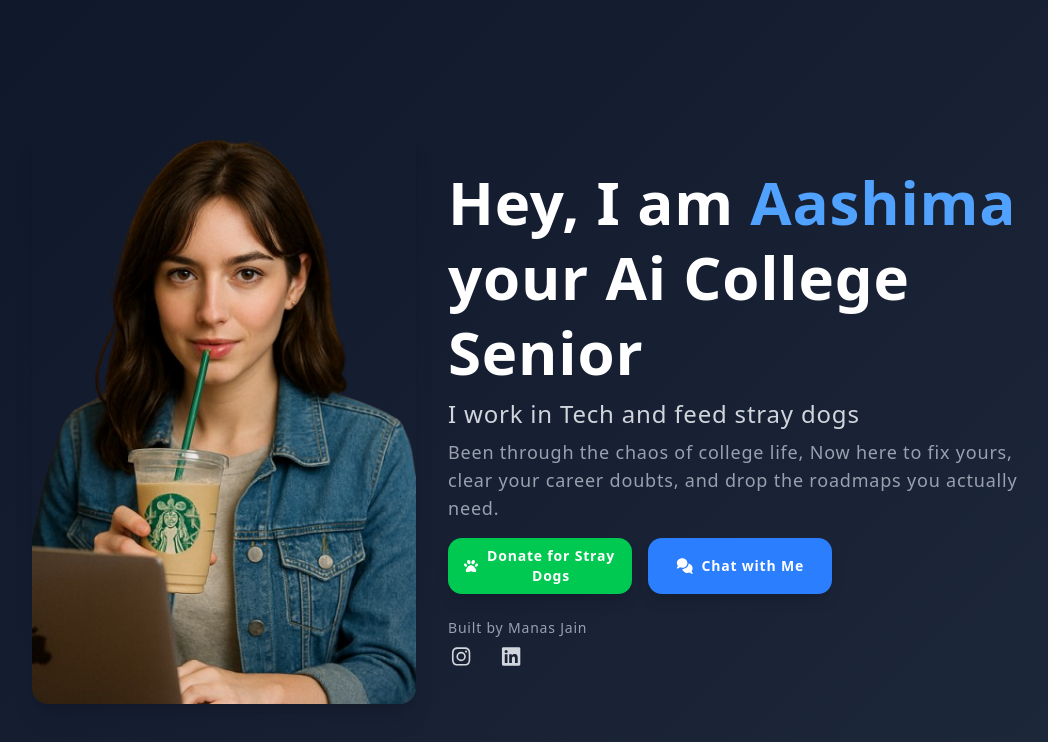
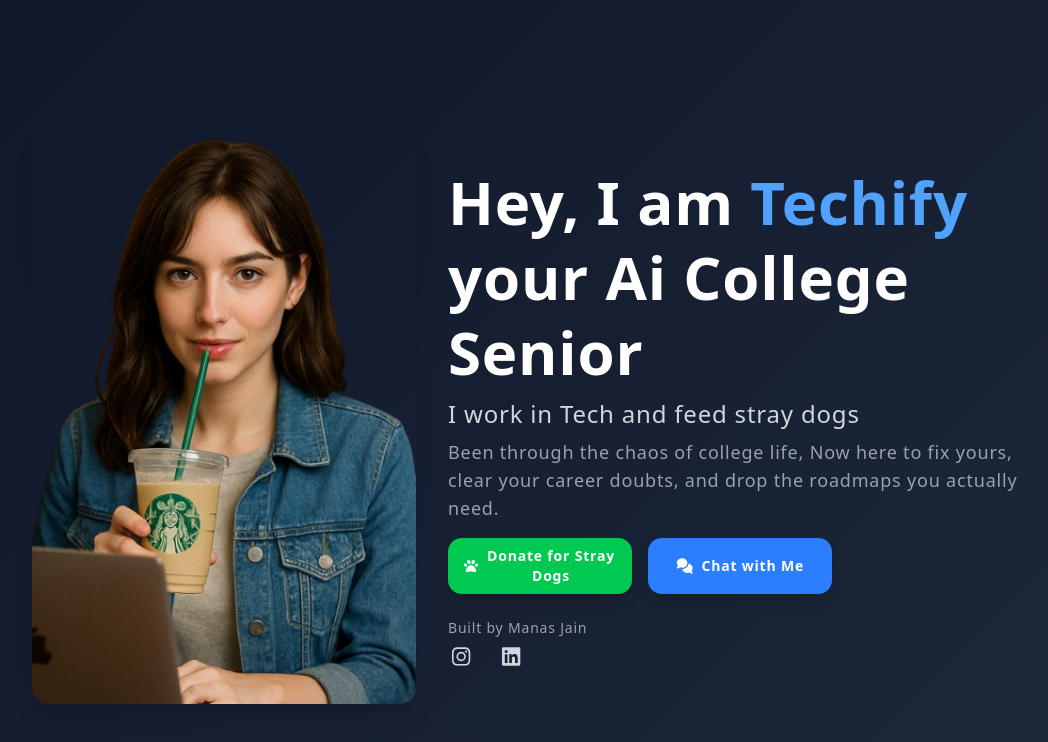
Before and after one commit to manasjaincode/Senior.ai, a React (Vite) app: page / in a window 1280 px wide. Shown: the top 742 px of the page, without its empty margins (64-1112 px from the left). Built offline with nearby package versions, Linux system fonts and the light colour scheme; a web font is replaced by a local one.

Commit message:
Update MainScreen.jsx

```diff
--- a/src/MainScreen.jsx
+++ b/src/MainScreen.jsx
@@ -97,7 +97,7 @@ const MainScreen = () => {
 
         <div className="flex flex-col items-center md:items-start text-white max-w-2xl mt-4 md:mt-0">
           <h1 className="text-3xl md:text-6xl font-bold leading-tight">
-            Hey, I am <span className="text-blue-400">Aashima</span><br />
+            Hey, I am <span className="text-blue-400">Techify</span><br />
             your Ai College Senior
           </h1>
           <p className="text-lg md:text-2xl mt-2 text-gray-300">
```
